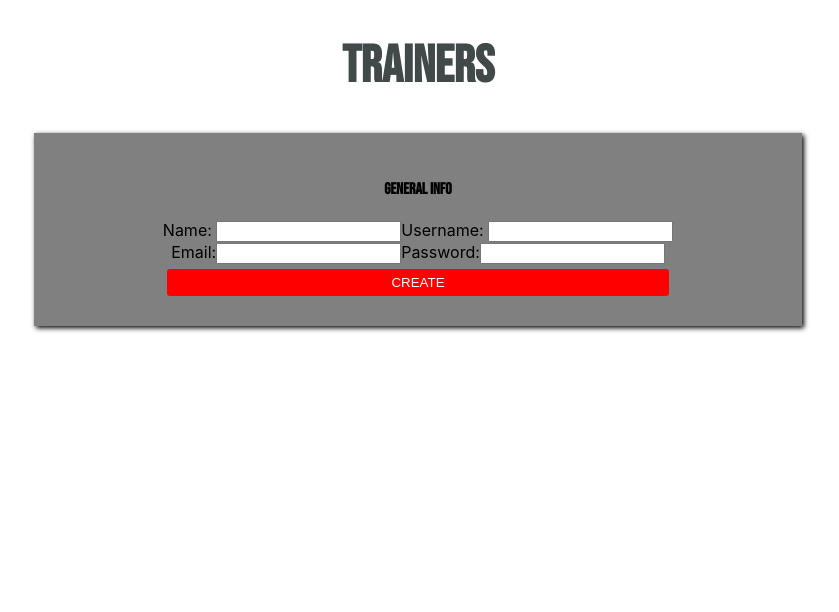
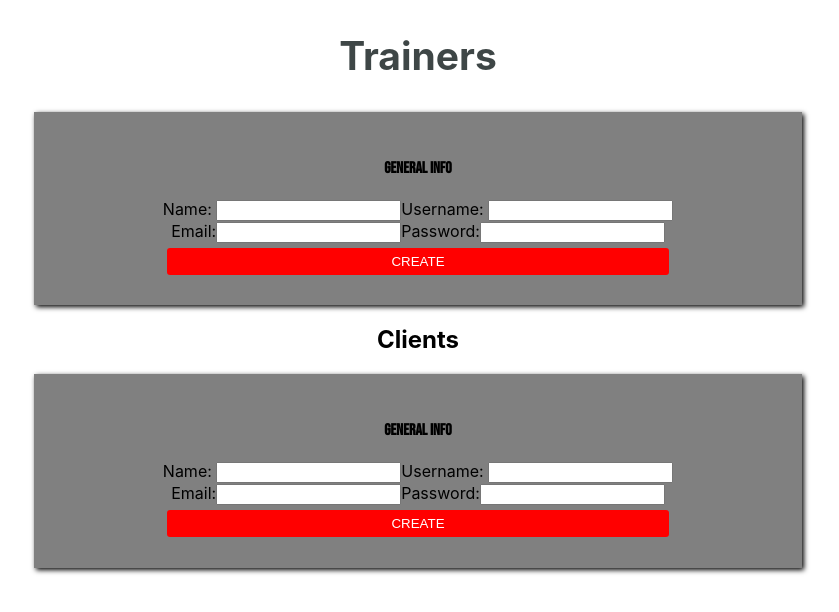
Before and after one commit to BuildWeek-Anywhere-Fitness-2/front-end, a React (Create React App) app in the folder anywhere-fitness/: page / in a window 1280 px wide. Shown: the top 612 px of the page, without its empty margins (222-1061 px from the left). Built offline with nearby package versions, Linux system fonts and the light colour scheme; no server answers.

Commit message:
added user login and register

```diff
--- a/anywhere-fitness/package.json
+++ b/anywhere-fitness/package.json
@@ -9,6 +9,7 @@
     "axios": "^0.19.2",
     "react": "^16.13.1",
     "react-dom": "^16.13.1",
+    "react-router-dom": "^5.2.0",
     "react-scripts": "3.4.1",
     "styled-components": "^5.1.1",
     "yup": "^0.29.2"
--- a/anywhere-fitness/src/App.css
+++ b/anywhere-fitness/src/App.css
@@ -14,7 +14,7 @@ h1, h4{
   align-items: center;
   justify-content: center;
   font-size: calc(10px + 2vmin);
-  color: #424949;
+  color: #3e4646;
 }
 
 .form-container{
--- a/anywhere-fitness/src/App.js
+++ b/anywhere-fitness/src/App.js
@@ -1,6 +1,7 @@
 import React, {useEffect, useState} from 'react';
 import './App.css';
 import Register from './components/Register/Register'
+import UserReg from './components/UserRegister/UserReg'
 import RegisterformSchema from './components/Register/RegisterformSchema'
 import axios from 'axios'
 import * as yup from 'yup'
@@ -100,10 +101,18 @@ function App() {
   return (
     <div className="App">
       <header className="App-header">
-        <h1>Trainers</h1>
+        <h2>Trainers</h2>
       </header>
 
       <Register
+        values={formValues}
+        inputChange={inputChange}
+        submit={submit}
+        disabled={disabled}
+        errors={formErrors}
+      />
+      <h2>Clients</h2>
+      <UserReg
         values={formValues}
         inputChange={inputChange}
         submit={submit}
--- /dev/null
+++ b/anywhere-fitness/src/components/UserRegister/UserReg.js
@@ -0,0 +1,72 @@
+import React from  'react'
+import Button from '../Button'
+
+export default function User(props) {
+    const {
+        values,
+        submit,
+        inputChange,
+        disabled,
+        errors,
+    } = props
+
+    const onSubmit = evt => {
+        console.log('it works')
+        evt.preventDefault()
+        submit()
+    }
+
+    const onInputChange = evt => {
+        console.log(values)
+        inputChange(evt.target.name, evt.target.value)
+    }
+
+    return (
+        <form className='form-container' onSubmit={onSubmit}>
+            <div className='form-group-submit'>
+            <h4>General Info</h4>
+                <div className='errors'>
+                    <div>{errors.name}</div>
+                    <div>{errors.username}</div>
+                    <div>{errors.email}</div>
+                    <div>{errors.password}</div>
+                </div>
+            </div>
+            <div className='form-group-inputs'>
+                <label>Name:&nbsp;
+                    <input
+                        value={values.name}
+                        onChange={onInputChange}
+                        name='name'
+                        type='text'
+                    />
+                </label>
+                <label>Username:&nbsp;
+                    <input
+                        value={values.username}
+                        onChange={onInputChange}
+                        name='username'
+                        type='text'
+                    />
+                </label>
+                <label>Email:
+                    <input
+                        value={values.email}
+                        onChange={onInputChange}
+                        name='email'
+                        type='text'
+                    />
+                </label>
+                <label>Password:
+                    <input
+                        value={values.password}
+                        onChange={onInputChange}
+                        name='password'
+                        type='text'
+                    />
+                </label>
+            </div>
+            <Button disabled={disabled} type="submit" onClick={onSubmit}>CREATE</Button>
+        </form>
+    )
+}
```
Also changed, not shown: anywhere-fitness/src/components/Login/UserLogin.js (added, +106 -0 lines), anywhere-fitness/src/components/Login/Login.js (deleted), 2 other files (tests, documents, lock files or other folders).
